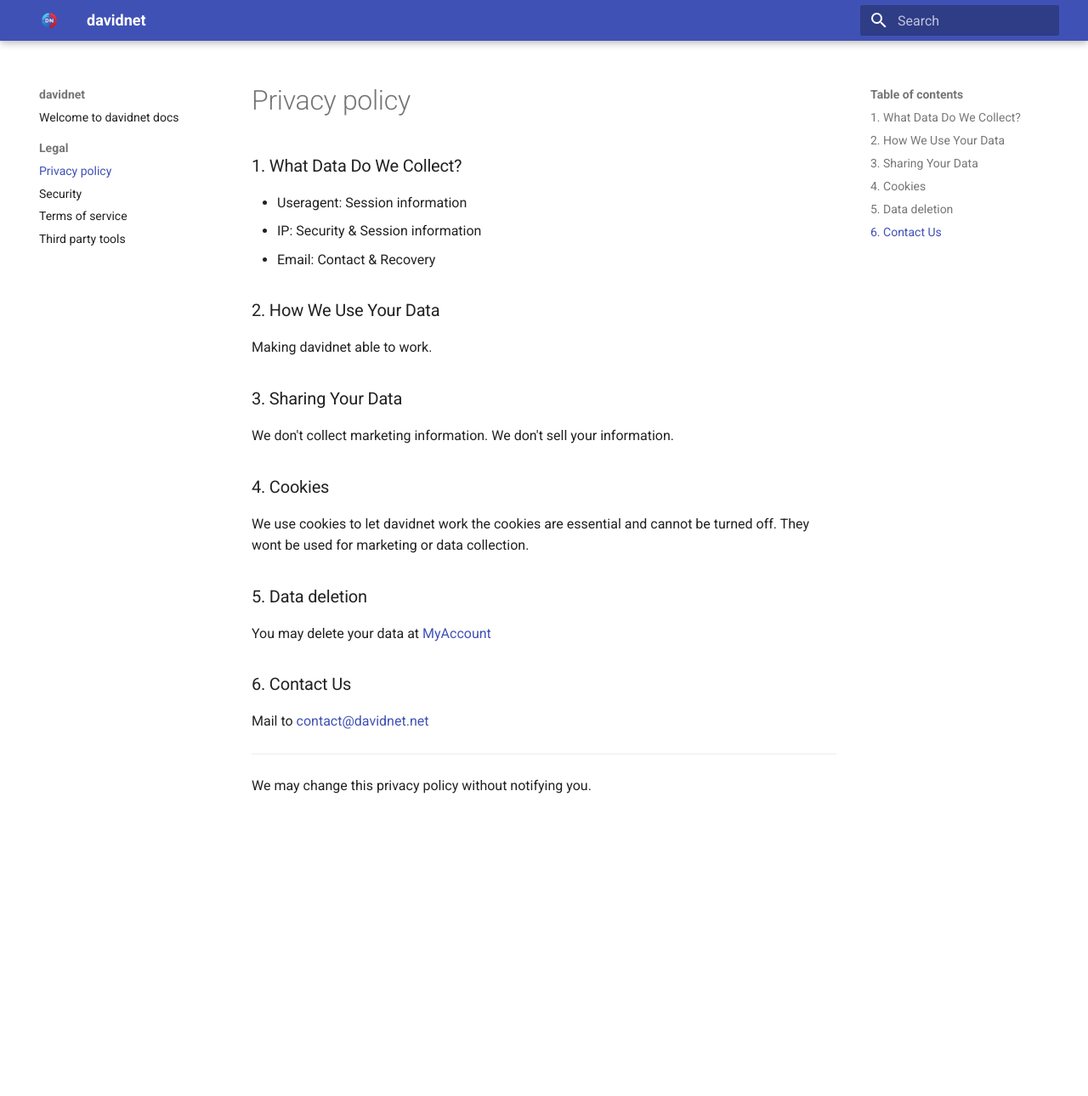
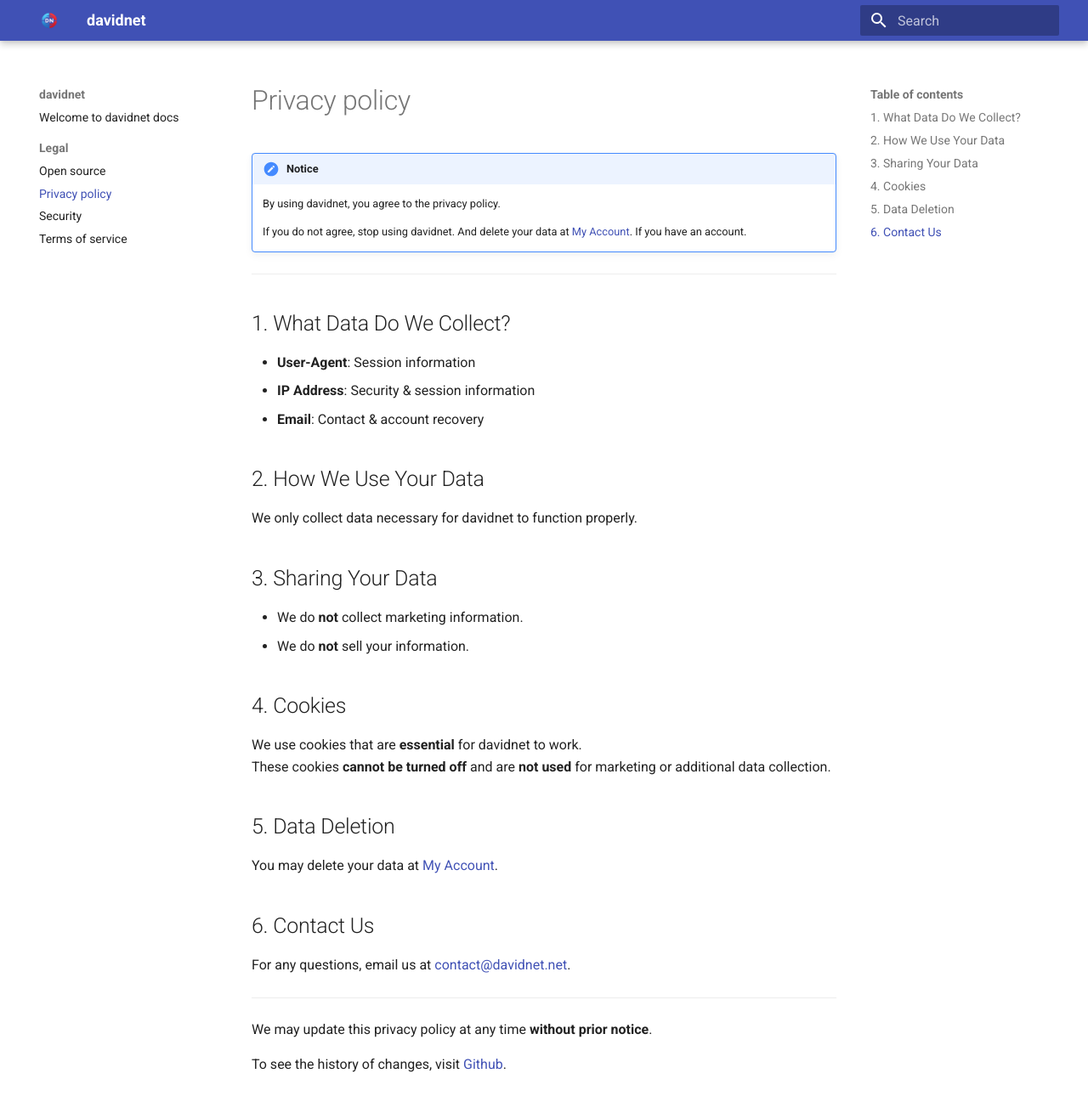
Before and after one commit to davidnet-net/docs, an MkDocs documentation site: the page built from docs/legal/privacy_policy.md, in a window 1280 px wide and 1290 px high. Shown: the whole window at 85% size. Built offline with MkDocs 1.6.1 and Material for MkDocs 9.7.7, drawn with Linux system fonts in a browser that asks for light colours.

Commit message:
Better legal page + Proper docs styling and deployment

```diff
--- a/docs/legal/privacy_policy.md
+++ b/docs/legal/privacy_policy.md
@@ -1,30 +1,38 @@
-### 1. What Data Do We Collect?
- - Useragent: Session information
- - IP: Security & Session information
- - Email: Contact & Recovery
+# Privacy policy
 
-### 2. How We Use Your Data
+!!! notice
+    By using davidnet, you agree to the privacy policy.
 
-Making davidnet able to work.
+    If you do not agree, stop using davidnet.
+    And delete your data at [My Account](https://account.davidnet.net/account/).
+    If you have an account.
 
-### 3. Sharing Your Data
+---
 
-We don't collect marketing information.
-We don't sell your information.
+## 1. What Data Do We Collect?
+- **User-Agent**: Session information
+- **IP Address**: Security & session information
+- **Email**: Contact & account recovery
 
-### 4. Cookies
+## 2. How We Use Your Data
+We only collect data necessary for davidnet to function properly.
 
-We use cookies to let davidnet work the cookies are essential and cannot be turned off.
-They wont be used for marketing or data collection.
+## 3. Sharing Your Data
+- We do **not** collect marketing information.
+- We do **not** sell your information.
 
-### 5. Data deletion
+## 4. Cookies
+We use cookies that are **essential** for davidnet to work.
+These cookies **cannot be turned off** and are **not used** for marketing or additional data collection.
 
-You may delete your data at [MyAccount](https://account.davidnet.net/account/)
+## 5. Data Deletion
+You may delete your data at [My Account](https://account.davidnet.net/account/).
 
-### 6. Contact Us
+## 6. Contact Us
+For any questions, email us at [contact@davidnet.net](mailto:contact@davidnet.net).
 
-Mail to [contact@davidnet.net](mail:contact@davidnet.net)
+---
 
+We may update this privacy policy at any time **without prior notice**.
 
-----
-We may change this privacy policy without notifying you.
+To see the history of changes, visit [Github](https://github.com/davidnet-net/docs.davidnet.net/commits/main/docs/legal/privacy_policy.md).
--- a/mkdocs.yml
+++ b/mkdocs.yml
@@ -8,3 +8,5 @@
   footer: ""
 extra_css:
   - stylesheets/cleanup.css
+markdown_extensions:
+  - admonition
```
Also changed, not shown: docs/index.md (+5 -0 lines), docs/legal/opensource.md (added, +10 -0 lines), docs/legal/security.md (+2 -2 lines), docs/legal/terms_of_service.md (+28 -14 lines), docs/legal/third party tools.md (deleted, +0 -9 lines).
